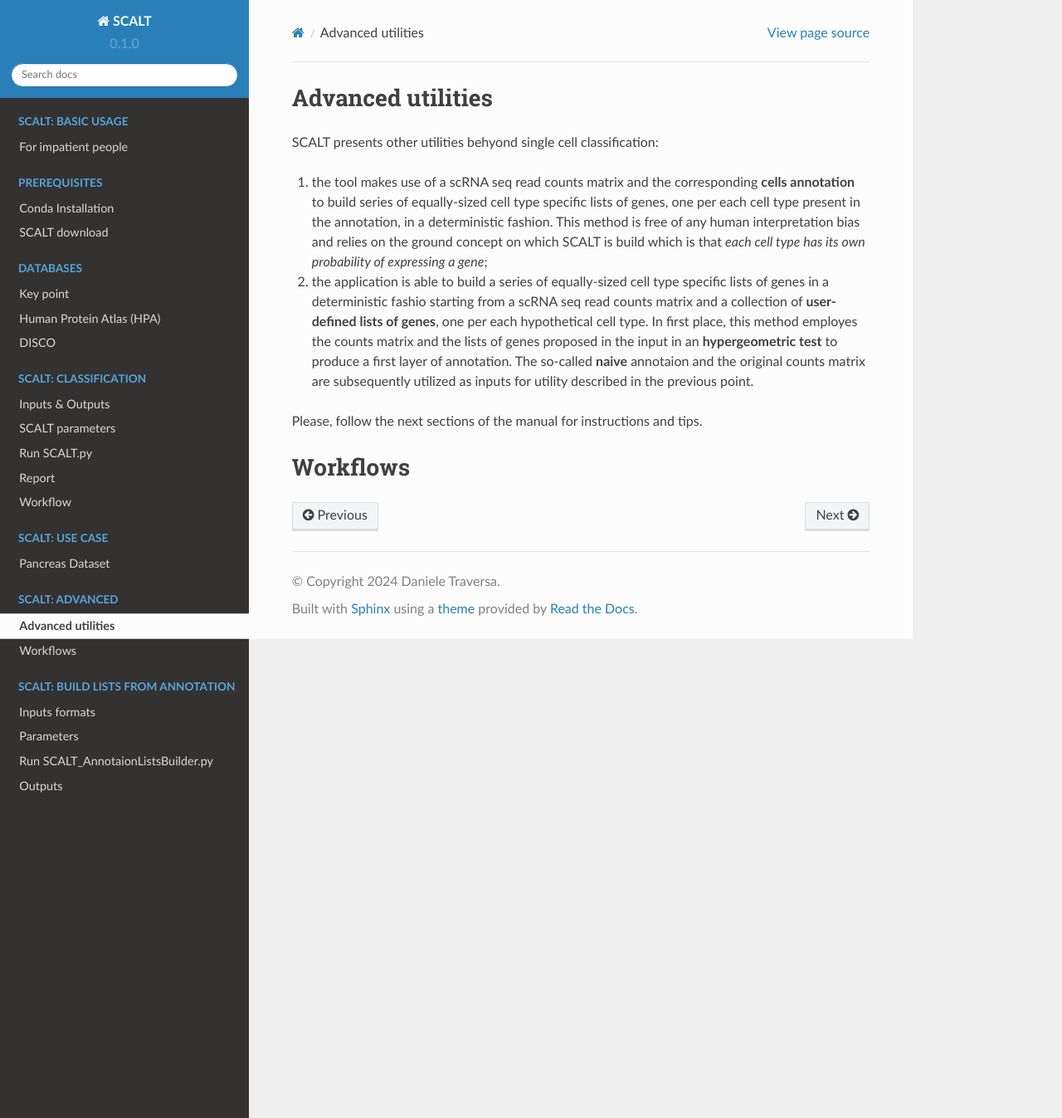
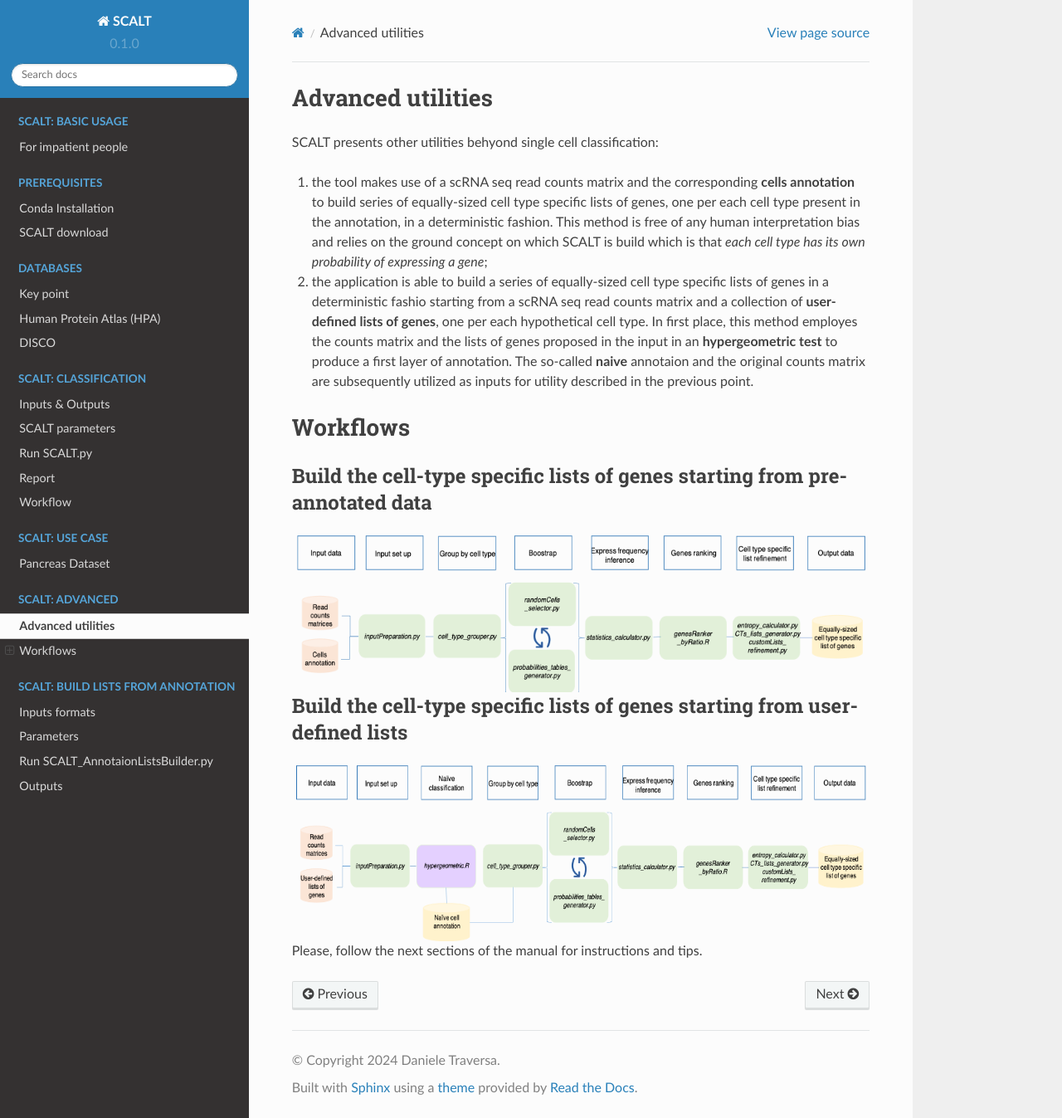
Before and after one commit to danitrave/CapitalCitiesGame, a Sphinx documentation site: the page built from docs/source/advanced.rst, in a window 1280 px wide and 1347 px high. Shown: the whole window at 83% size. Built offline with Sphinx 7.4.7 and the Read the Docs theme 2.0.0, drawn with Linux system fonts in a browser that asks for light colours.

Commit message:
Update advanced.rst

```diff
--- a/docs/source/advanced.rst
+++ b/docs/source/advanced.rst
@@ -6,7 +6,23 @@ SCALT presents other utilities behyond single cell classification:
 1. the tool makes use of a scRNA seq read counts matrix and the corresponding **cells annotation** to build series of equally-sized cell type specific lists of genes, one per each cell type present in the annotation, in a deterministic fashion. This method is free of any human interpretation bias and relies on the ground concept on which SCALT is build which is that *each cell type has its own probability of expressing a gene*;
 2. the application is able to build a series of equally-sized cell type specific lists of genes in a deterministic fashio starting from a scRNA seq read counts matrix and a collection of **user-defined lists of genes**, one per each hypothetical cell type. In first place, this method employes the counts matrix and the lists of genes proposed in the input in an **hypergeometric test** to produce a first layer of annotation. The so-called **naive** annotaion and the original counts matrix are subsequently utilized as inputs for utility described in the previous point.
 
-Please, follow the next sections of the manual for instructions and tips.
 
 Workflows
 =========
+
+Build the cell-type specific lists of genes starting from pre-annotated data
+----------------------------------------------------------------------------
+
+.. figure:: pictures/SCALT_listbuildAnno.png
+   :align: center
+   :scale: 40%
+
+Build the cell-type specific lists of genes starting from user-defined lists
+----------------------------------------------------------------------------
+
+.. figure:: pictures/SCALT_listsbuildNaive.png
+   :align: center
+   :scale: 40%
+
+
+Please, follow the next sections of the manual for instructions and tips.
```
